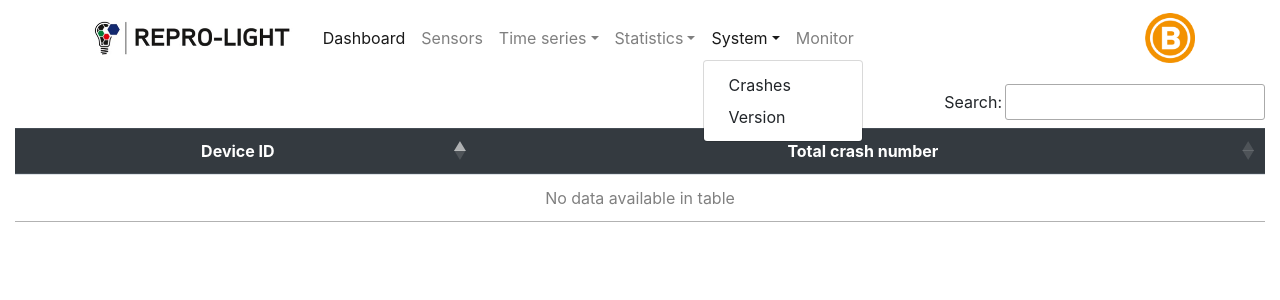
After one commit to whuss/dashboard_react, a Flask app: template templates/crashes.html in a window 1280 px wide, after a click on "System". The commit adds this page. Shown: the top 300 px of the page. Run offline with Flask 2, Linux system fonts and the light colour scheme; the template is opened without the code that fills it, so the values that code supplies are empty; parts of the project's set-up code (start-up, migrations or seed data) failed here and were passed over; some libraries are stand-ins or nearby versions.

Commit message:
add crash statistics

```diff
--- a/app.py
+++ b/app.py
@@ -96,6 +96,7 @@ class VersionPackage(db.Model):
     service = db.Column('service_sn', key='service')
     source = db.Column('ix_source_sn', key='source')
     timestamp = db.Column('ix_data_dtm', key='timestamp')
+    ip = db.Column('ip_sn', key='ip')
     commit = db.Column('commit_sn', key="commit")
     branch = db.Column('branch_sn', key="branch")
     version_timestamp = db.Column('version_timestamp_dtm', key='version_timestamp')
@@ -581,6 +582,21 @@ class Errors(object):
 
     # ------------------------------------------------------------------------------------------------------------------
 
+    def crashes(self, device=None):
+        lp = LoggerPackage
+        query = db.session.query(lp.device, lp.source, lp.timestamp, lp.filename, lp.line_number, lp.log_level, lp.message) \
+                          .filter(lp.log_level == "CRITICAL")
+
+        if device:
+            query = query.filter(lp.device == device)
+
+        data = pd.DataFrame(query.all())
+
+        data = data.set_index(['device', data.index])
+        return data
+
+    # ------------------------------------------------------------------------------------------------------------------
+
     def logs(self, device_id=None, since=None, until=None, num_lines=None, log_level="TRACE"):
         lp = LoggerPackage
 
@@ -634,7 +650,7 @@ class Errors(object):
 
         sq_device = db.session.query(DeviceInfo.device).subquery()
 
-        query = db.session.query(vp.device, vp.timestamp, vp.version_timestamp, vp.branch, vp.commit) \
+        query = db.session.query(vp.device, vp.timestamp, vp.version_timestamp, vp.branch, vp.commit, vp.ip) \
                        .outerjoin(sq_device, sq_device.c.device == vp.device) \
                        .order_by(vp.device)
 
@@ -959,44 +975,59 @@ class PreCol(Col):
 # ----------------------------------------------------------------------------------------------------------------------
 
 
-@app.route('/system/errors', methods=['GET'])
-def error_messages():
-    device_id = request.args.get('id', default="", type=str)
-    data = Errors().errors(device_id=device_id)
-
-    class ErrorTable(Table):
+@app.route('/system/crashes/<device>')
+def crash_for_device(device):
+    data = Errors().crashes(device=device)
+    device_data = data.reset_index()
+
+    device_data['formatted_message'] = device_data.apply(format_logentry, axis=1)
+
+    class CrashTable(Table):
         classes = ["error-table"]
-        timestamp = Col('Time')
-        service = Col('Service')
-        errno = Col('Error Number')
-        message = PreCol('Error Message')
+        timestamp = LinkCol('Time', 'show_logs',
+                            url_kwargs=dict(device='device', timestamp='timestamp'),
+                            attr="timestamp")
+        formatted_message = PreCol('Error message')
+
+    table = CrashTable(device_data.to_dict(orient='records'))
+
+    return render_template("crashes_device.html", device=device, table=table)
+
+# ----------------------------------------------------------------------------------------------------------------------
+
+
+@app.route('/system/crashes')
+def crashes():
+    data = Errors().crashes()
 
     data_dict = dict()
 
     for device in data.index.levels[0]:
-        data_dict[device] = ErrorTable(data.loc[device]
-                                           .sort_values(by='timestamp', ascending=False)
-                                           .to_dict(orient='records'))
-
-    return render_template("errors.html", route='/system/errors', data=data_dict, messages="Error messages")
-
-
-# ----------------------------------------------------------------------------------------------------------------------
-
-
-@app.route('/logs/<device_id>/<timestamp>/')
-def show_logs(device_id, timestamp):
-
-
+        device_data = data.loc[device]
+        data_dict[device] = dict(total_number_of_crashes=len(device_data))
+
+    return render_template("crashes.html", route='/system/crashes', data=data_dict, messages="Crash statistics")
+
+
+# ----------------------------------------------------------------------------------------------------------------------
+
+
+def _logs(device_id, timestamp, before=2*60, after=2*60):
     restart_time = datetime.strptime(timestamp, '%Y-%m-%d %H:%M:%S.%f')
-    start_date = restart_time - timedelta(minutes=2)
-    end_date = restart_time + timedelta(minutes=2)
-    print(start_date)
-
+    start_date = restart_time - timedelta(seconds=before)
+    end_date = restart_time + timedelta(seconds=after)
 
     logs = Errors().logs(device_id=device_id, since=start_date, until=end_date)
     log_text = format_logs(logs)
-    return render_template("device_log.html", log_text=log_text, device=device_id)
+    return log_text
+
+# ----------------------------------------------------------------------------------------------------------------------
+
+
+@app.route('/logs/<device>/<timestamp>/')
+def show_logs(device, timestamp):
+    log_text = _logs(device, timestamp)
+    return render_template("device_log.html", log_text=log_text, device=device)
 
 # ----------------------------------------------------------------------------------------------------------------------
 
@@ -1009,8 +1040,9 @@ def version_messages():
     class VersionTable(Table):
         classes = ["error-table"]
         timestamp = LinkCol('Time', 'show_logs',
-                            url_kwargs=dict(device_id='device', timestamp='timestamp'),
+                            url_kwargs=dict(device='device', timestamp='timestamp'),
                             attr="timestamp")
+        ip = Col('IP Address')
         commit = Col('Commit')
         branch = Col('branch')
         version_timestamp = Col('Version Timestamp')
--- /dev/null
+++ b/templates/crashes.html
@@ -0,0 +1,35 @@
+{% extends 'layout.html' %}
+
+{% block body %}
+<div id="content">
+  <h1>{{messages}}</h1>
+  <table id="data-table" class="table">
+    <thead class="thead-dark">
+    <tr>
+        <th>Device ID</th>
+        <th>Total crash number</th>
+    </tr>
+    </thead>
+  {% for device, rows in data.items() %}
+  <tr>
+    <th scope="row"> <a href="{{url_for('crash_for_device', device=device)}}">{{device}}</a></th>
+    <td>{{rows.total_number_of_crashes}}</td>
+  </tr>
+  {% endfor %}
+  </table>
+</div>
+{% endblock %}
+
+{% block script %}
+{% include 'includes/_data_table.html' %}
+<script>
+    $(document).ready( function () {
+        $('.error-table').DataTable({
+            "paging": true,
+            "info": false,
+            "order": [[ 0, "desc" ]],
+            stateSave: false,
+        });
+    } );
+</script>
+{% endblock script %}
--- a/templates/includes/_navbar.html
+++ b/templates/includes/_navbar.html
@@ -33,7 +33,7 @@
                 <li class="nav-item dropdown">
                     <a class="nav-link dropdown-toggle" role="button" data-toggle="dropdown">System</a>
                     <div class="dropdown-menu">
-                        <a class="dropdown-item" href=/system/errors>Errors</a>
+                        <a class="dropdown-item" href=/system/crashes>Crashes</a>
                         <a class="dropdown-item" href=/system/version>Version</a>
                     </div>
                 </li>
```
Also changed, not shown: templates/crashes_device.html (added, +22 -0 lines).
